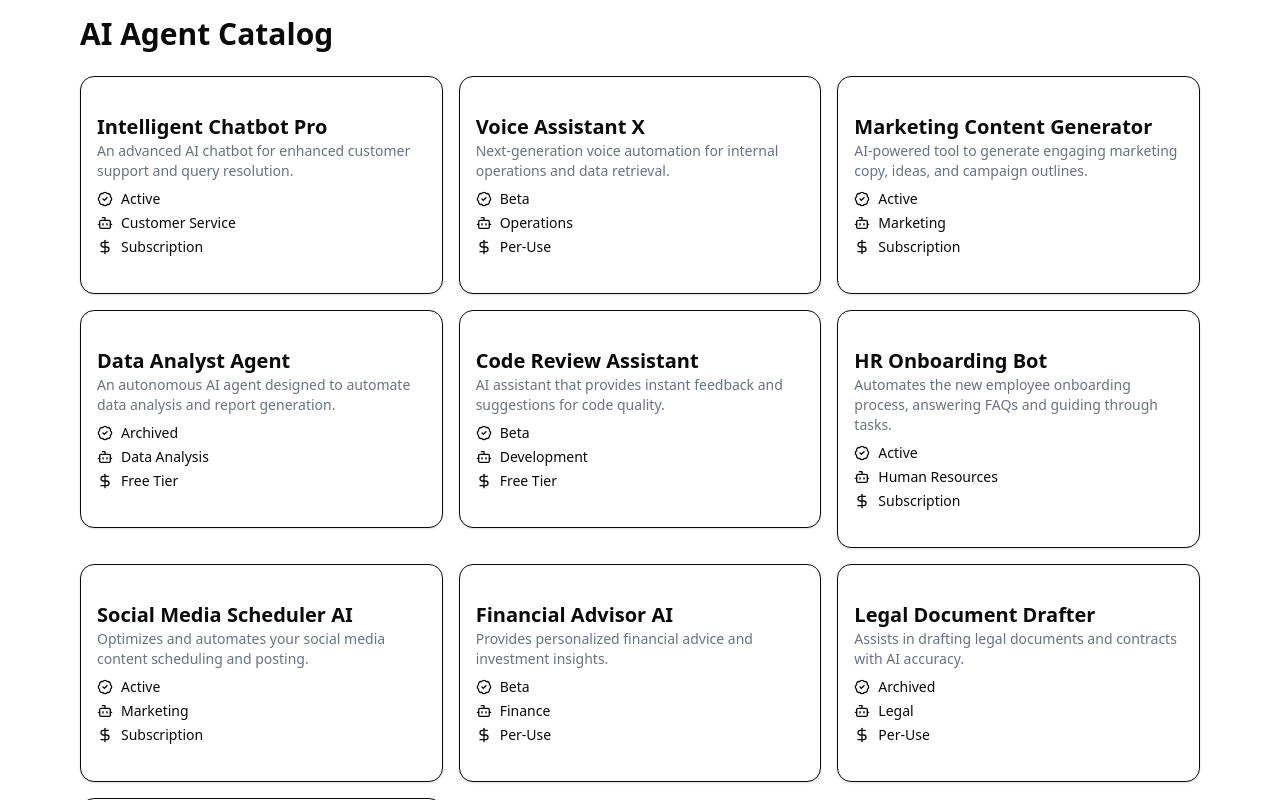
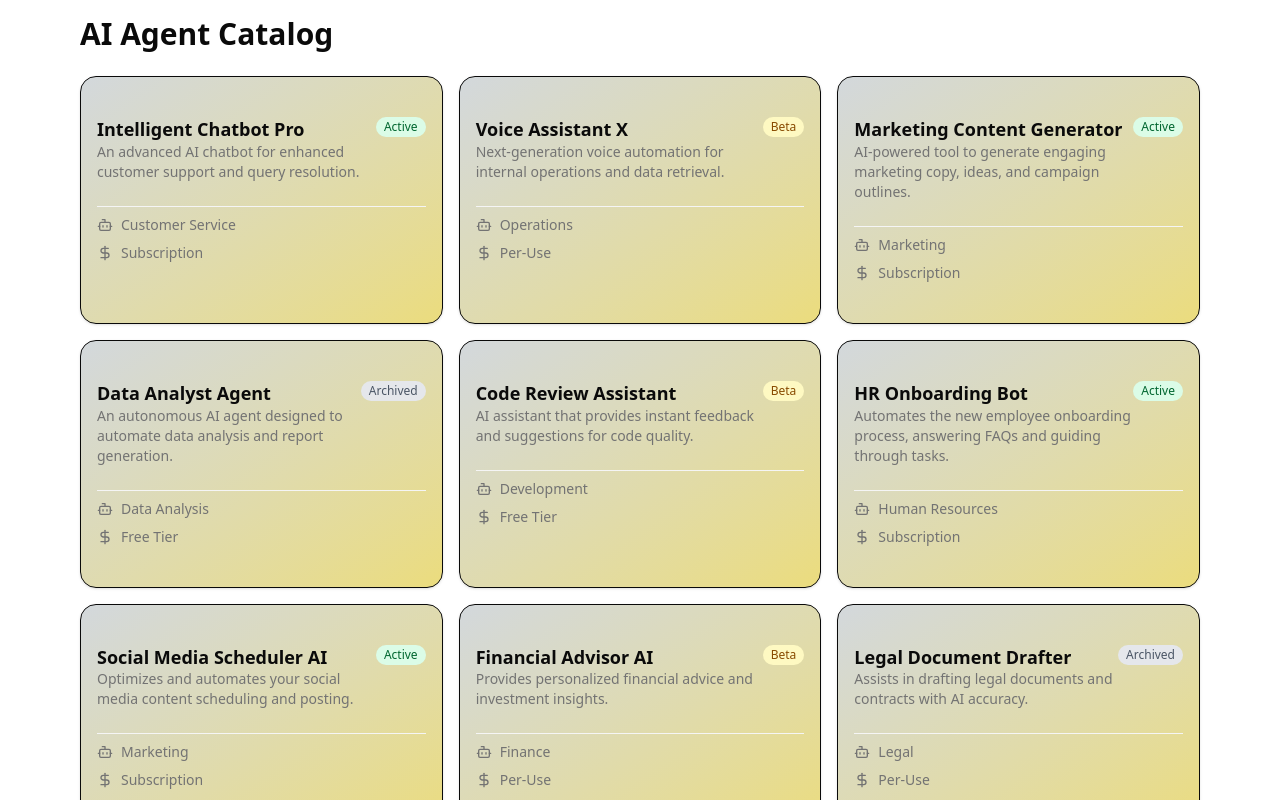
Before and after one commit to jubayer718/arklab-ai-agents, a Next.js app: page /agents in a window 1280 px wide. Shown: the top 800 px of the page. Built offline with nearby package versions, Linux system fonts and the light colour scheme.

Commit message:
status badge design .

```diff
--- a/src/app/components/AgentCard.tsx
+++ b/src/app/components/AgentCard.tsx
@@ -1,7 +1,10 @@
 'use client'
-import { BadgeCheck, Bot, DollarSign } from "lucide-react"
-import { Card, CardContent } from "./ui/card"
-import { easeInOut, motion} from 'framer-motion'
+
+import { Card, CardContent } from '@/app/components/ui/card'
+import { easeInOut, motion } from 'framer-motion'
+import { Bot, DollarSign } from 'lucide-react'
+import { cn } from '@/lib/utils'
+
 interface Agent {
   id: string
   name: string
@@ -10,31 +13,59 @@ interface Agent {
   category: string
   pricingModel: string
 }
-const AgentCard = ({ agent }: { agent: Agent }) => {
+
+const statusColor = {
+  Active: 'bg-green-100 text-green-800',
+  Beta: 'bg-yellow-100 text-yellow-800',
+  Archived: 'bg-gray-200 text-gray-600',
+}
+
+export default function AgentCard({ agent }: { agent: Agent }) {
   return (
     <motion.div
-      initial={{ opacity: 0, scale: 0.50 }}
+      initial={{ opacity: 0, scale: 0.80 }}
       animate={{ opacity: 1, scale: 1 }}
-      transition={{ duration: 1, ease: easeInOut }}
-
+      transition={{ duration: 0.3, ease: easeInOut }}
+      whileHover={{scale:1.03}}
     >
-      <Card className="hover:shadow-md transition-shadow hover:scale-105 cursor-pointer">
-
-        <CardContent className="px-4 py-3 ">
-
-          <h2 className="text-xl font-semibold">{agent.name}  </h2>
-          <p className="text-sm text-gray-500 mb-2">{agent.description}</p>
-          <div className="text-sm space-y-1">
-            <p className="flex items-center gap-2"><BadgeCheck className="w-4 h-4" /> {agent.status}</p>
-            <p className="flex items-center gap-2"><Bot className="w-4 h-4" /> {agent.category}</p>
-            <p className="flex items-center gap-2"><DollarSign className="w-4 h-4"/> {agent.pricingModel}</p>
+      <Card className="border rounded-2xl h-full hover:shadow-md transition-shadow cursor-pointer  bg-gradient-to-br from-[#d3d8dc] to-[#ebdc7d]">
+        <CardContent className=" flex flex-col  flex-1 p-4  space-y-4">
+          {/* Top Section: Name + Status */}
+          <div className="flex justify-between items-start">
+            <div>
+              <h2 className="text-lg font-semibold leading-snug ">
+                {agent.name}
+              </h2>
+              <p className="text-sm text-muted-foreground">
+                {agent.description}
+              </p>
+            </div>
+            <span
+              className={cn(
+                'text-xs font-medium px-2 py-0.5 rounded-full',
+                statusColor[agent.status as keyof typeof statusColor]
+              )}
+            >
+              {agent.status}
+            </span>
           </div>
 
+          {/* Divider */}
+          <hr className="my-2 border-muted" />
+
+          {/* Bottom Section: Category + Pricing */}
+          <div className="flex flex-col gap-2 text-sm text-muted-foreground">
+            <div className="flex items-center gap-2">
+              <Bot className="w-4 h-4" />
+              {agent.category}
+            </div>
+            <div className="flex items-center gap-2">
+              <DollarSign className="w-4 h-4" />
+              {agent.pricingModel}
+            </div>
+          </div>
         </CardContent>
-
       </Card>
     </motion.div>
-  );
-};
-
-export default AgentCard;
+  )
+}
```
